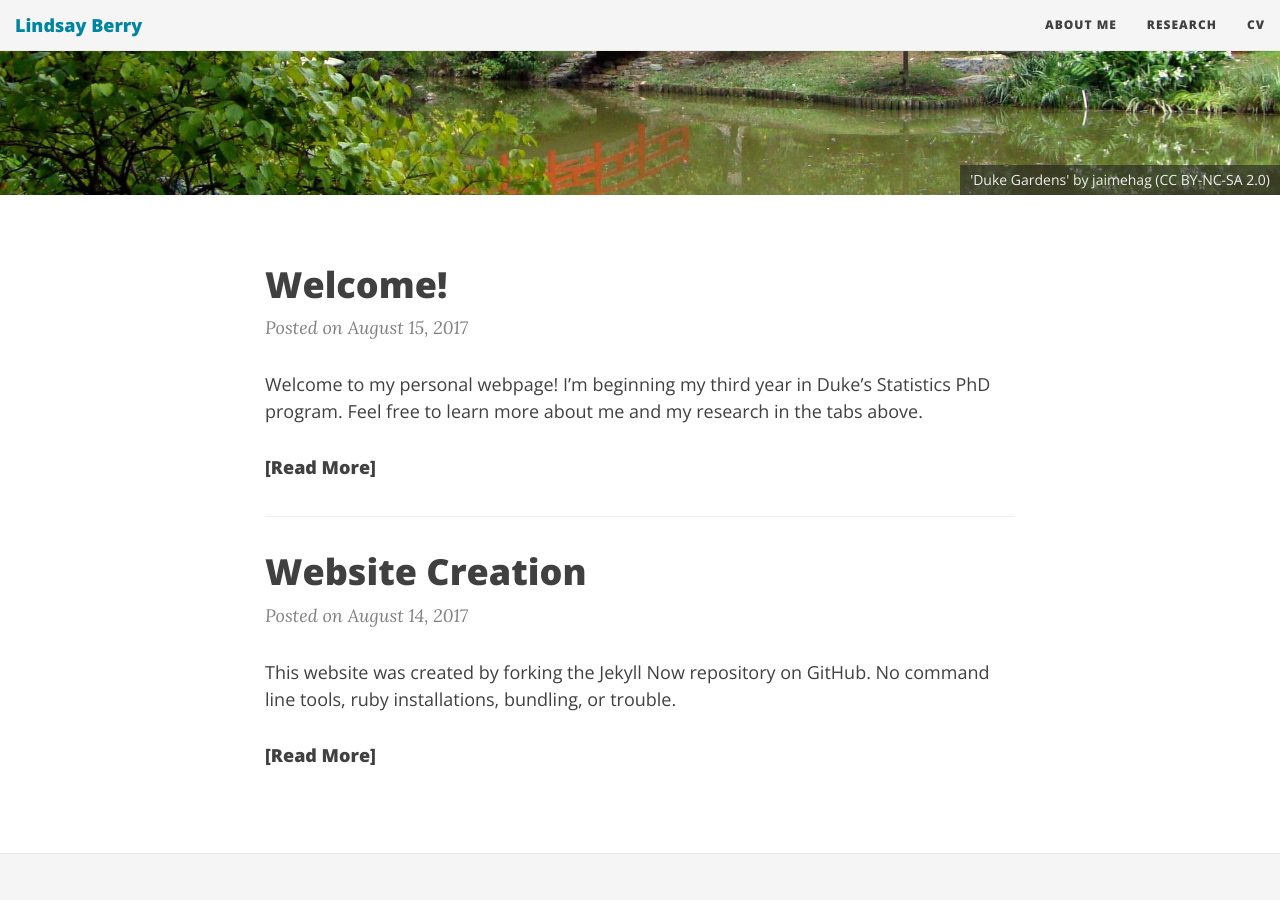
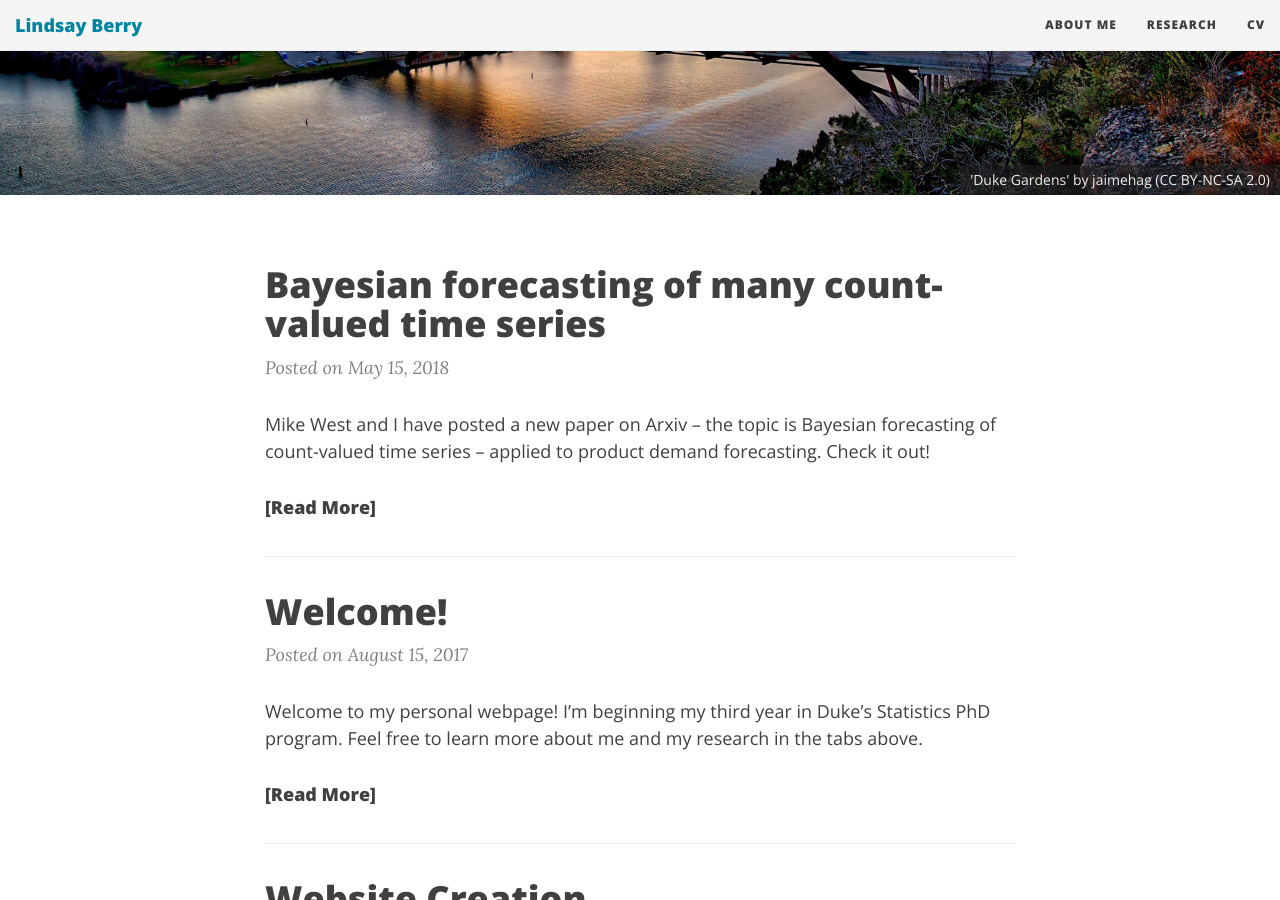
Before and after one commit to lindsayberry/archive-website-template, a Jekyll site: the page built from index.html, in a window 1280 px wide and 900 px high, scrolled down 348 px. Built offline with Jekyll 4.4.1, drawn with Linux system fonts in a browser that asks for light colours; nearby versions of some CDN libraries; the list of posts is cut into pages by our own code.

Commit message:
New post on paper, update CV, add link to arxiv paper on research page

```diff
--- /dev/null
+++ b/_posts/2018-05-15-paper.md
@@ -0,0 +1,6 @@
+---
+layout: post
+title: Bayesian forecasting of many count-valued time series
+---
+
+Mike West and I have posted a new paper on [Arxiv](https://arxiv.org/abs/1805.05232) -- the topic is Bayesian forecasting of count-valued time series -- applied to product demand forecasting. Check it out!
--- a/research.md
+++ b/research.md
@@ -7,6 +7,7 @@
 
 #### Demand Forecasting for High Dimensional Time Series of Counts
 As a research assistant for 84.51&deg;, I am interesting in forecasting demand for products with low volume daily sales counts. This project involves developing sequential, on-line forecasting models for low volume count data.
+[Bayesian forecasting of many count-valued time series](https://arxiv.org/abs/1805.05232)
 
 #### Obscenity cases over time
 Interdisciplinary research analyzing the number of obscenity cases over time and space, and the relationship to factors like Supreme Court case decisions, and presidential party.
```
Also changed, not shown: 1 other file.
